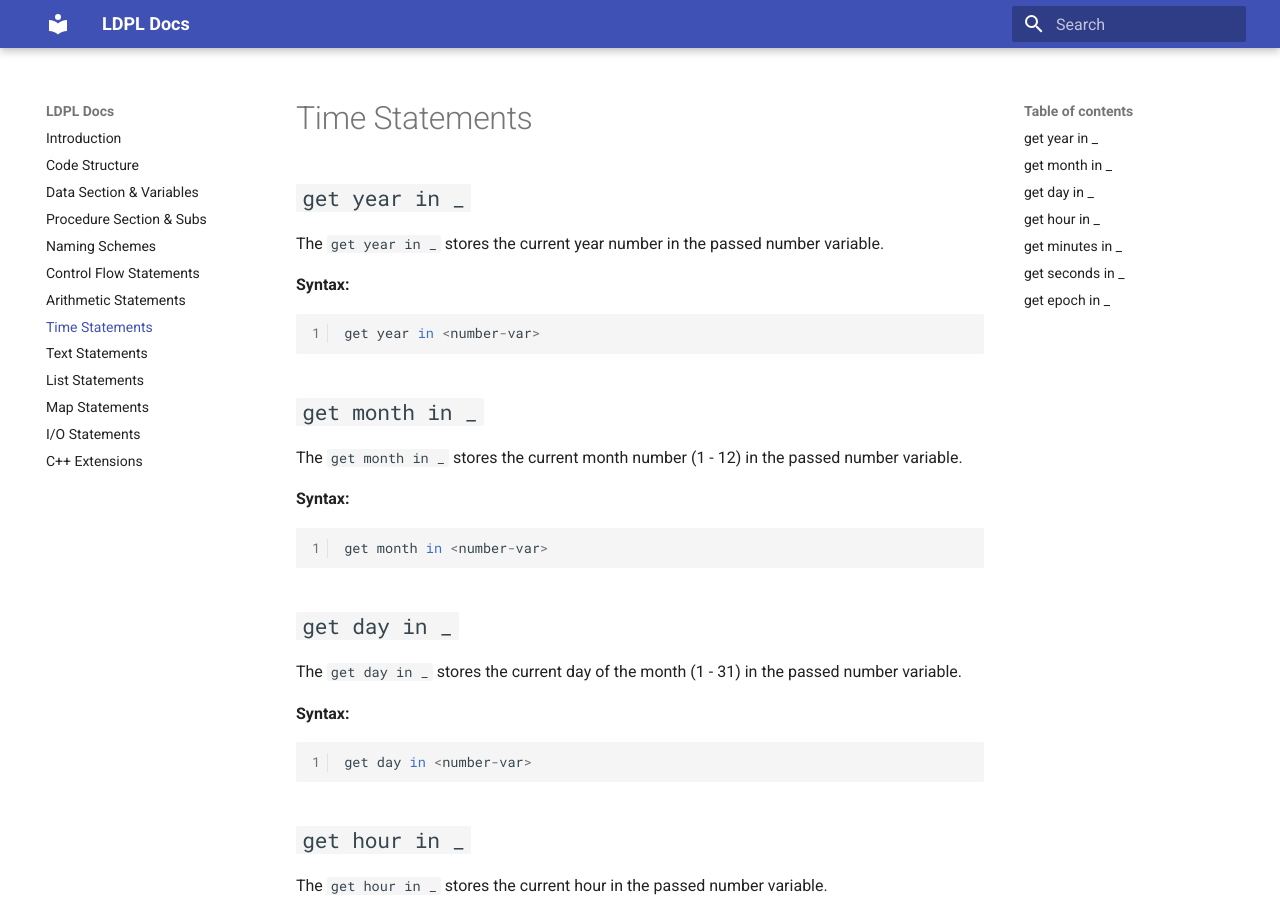
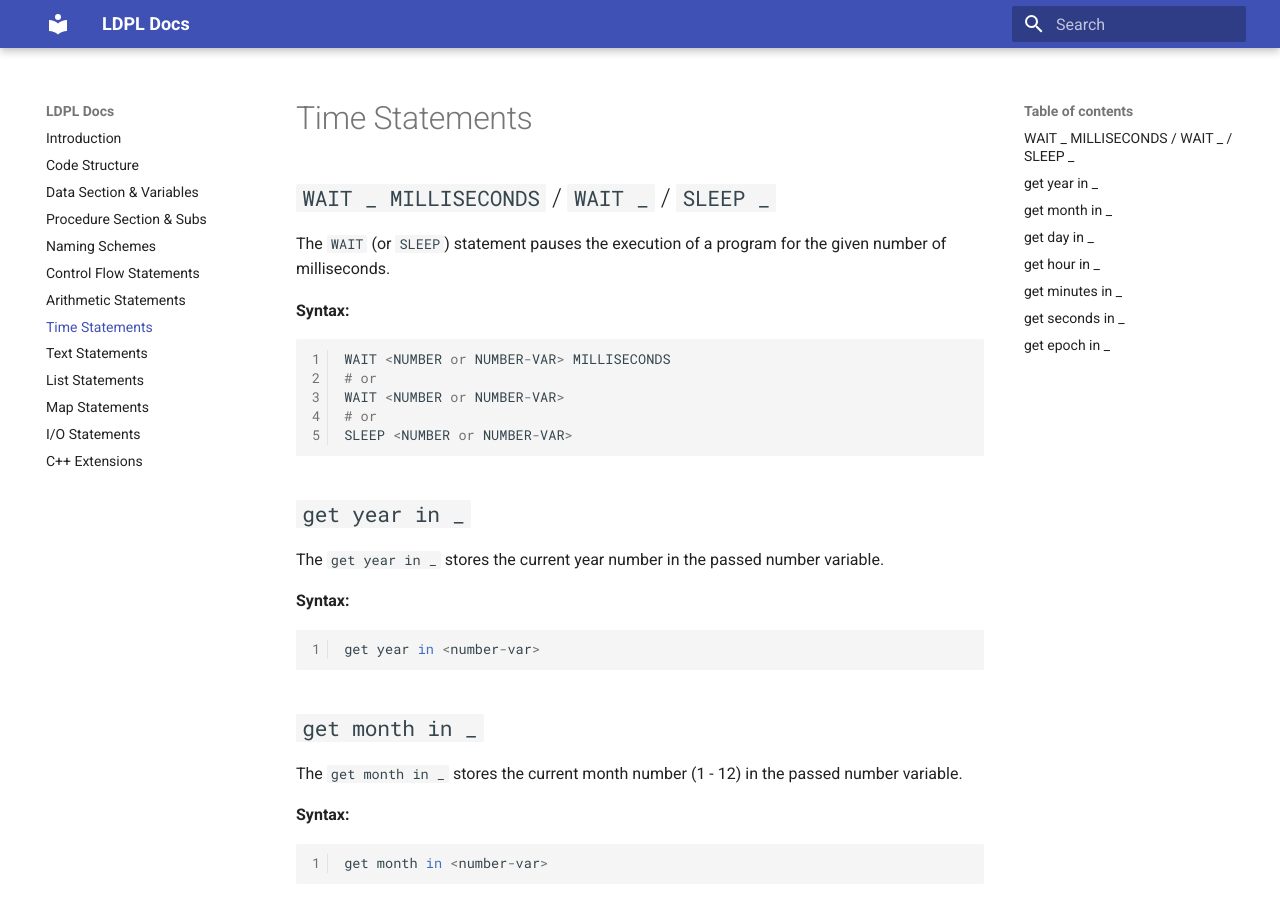
Before and after one commit to Lartu/ldpl, an MkDocs documentation site: the page built from docs/time.md, in a window 1280 px wide and 900 px high. Built offline with MkDocs 1.6.1 and Material for MkDocs 9.7.7, drawn with Linux system fonts in a browser that asks for light colours.

Commit message:
Fix WAIT / SLEEP command, add synonym

````diff
--- a/docs/time.md
+++ b/docs/time.md
@@ -1,3 +1,17 @@
+## `WAIT _ MILLISECONDS` / `WAIT _` /  `SLEEP _`
+
+The `WAIT` (or `SLEEP`) statement pauses the execution of a program for the given number of milliseconds.
+
+**Syntax:**
+
+```coffeescript
+WAIT <NUMBER or NUMBER-VAR> MILLISECONDS
+# or
+WAIT <NUMBER or NUMBER-VAR>
+# or
+SLEEP <NUMBER or NUMBER-VAR>
+```
+
 ## `get year in _`
 
 The `get year in _` stores the current year number in the passed number variable.
````
Also changed, not shown: docs/flow.md (+0 -10 lines), 1 other file.
